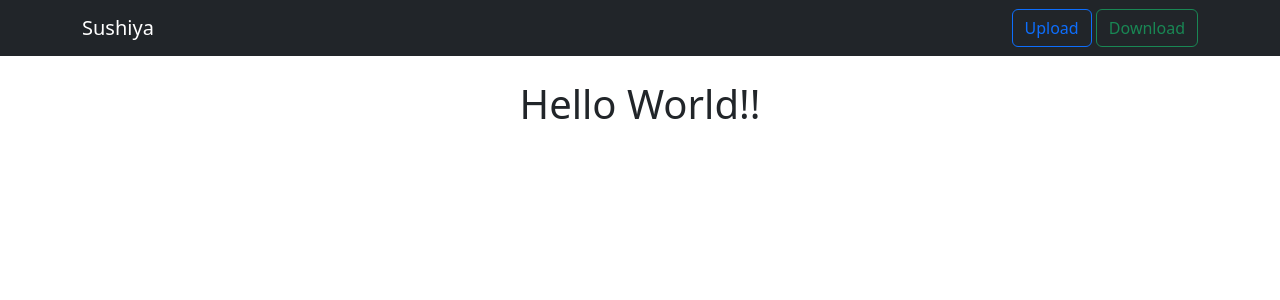
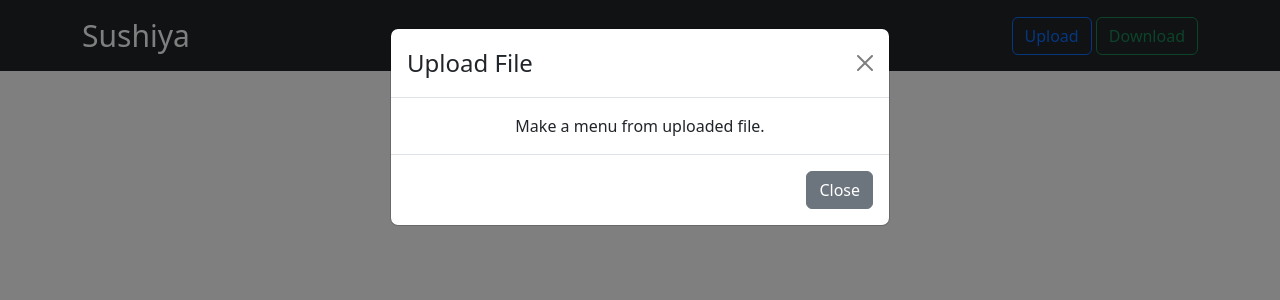
Before and after one commit to fasiha/menu-creator, a React (Create React App) app: page / in a window 1280 px wide. Both pictures are taken after a click on the button "Upload". Shown: the top 300 px of the page. Built offline with nearby package versions, Linux system fonts and the light colour scheme.

Commit message:
Added popup windows to the Upload and Download buttons.

```diff
--- a/src/components/Header.css
+++ b/src/components/Header.css
@@ -0,0 +1,3 @@
+.navbar-brand {
+    font-size:30px;
+}
--- a/src/components/Header.js
+++ b/src/components/Header.js
@@ -1,21 +1,38 @@
 import Container from 'react-bootstrap/Container';
 import Button from 'react-bootstrap/Button';
 import Navbar from 'react-bootstrap/Navbar';
+import React, { useState } from 'react';
+import './Header.css'
+import Popup from './Popup'
 
 function Header(props) {
+    const [show, setShow] = useState(false);
+    const [text, setText] = useState('');
+    const handleShow = () => setShow(true);
+
+    function fileUpload(e){
+        setText(e.target.innerText)
+        handleShow()
+    }
+    function fileDownload(e){
+        setText(e.target.innerText)
+        handleShow()
+
+    }
    return (
     <>
       <Navbar bg="dark" variant="dark" expand='lg'>
         <Container>
           <Navbar.Brand href="#home">{props.restaurant}</Navbar.Brand>
           <div>
-          <Button variant="outline-primary">Upload</Button>{' '}
-          <Button variant="outline-success">Download</Button>{' '}
+          <Button variant="outline-primary" onClick={fileUpload}>Upload</Button>{' '}
+          <Button variant="outline-success" onClick={fileDownload}>Download</Button>{' '}
           </div>
         </Container>
+
       </Navbar>
       <br />
-
+      <Popup text={text} show={show} setShow = {setShow} />
     </>
   );
 }
--- /dev/null
+++ b/src/components/Popup.js
@@ -0,0 +1,39 @@
+import Button from 'react-bootstrap/Button';
+import Modal from 'react-bootstrap/Modal';
+
+function Popup(props) {
+  const {text,show,setShow} = props
+  const handleClose = () => setShow(false);
+  let message = ''
+  if (text==='Upload'){
+    message = "Make a menu from uploaded file."
+  }
+  else {
+    message = "Download a menu file."
+  }
+
+  return (
+    <>
+      <Modal
+        show={show}
+        onHide={handleClose}
+        backdrop="static"
+        keyboard={false}
+      >
+        <Modal.Header closeButton>
+          <Modal.Title>{text} File</Modal.Title>
+        </Modal.Header>
+        <Modal.Body>
+          {message}
+        </Modal.Body>
+        <Modal.Footer>
+          <Button variant="secondary" onClick={handleClose}>
+            Close
+          </Button>
+        </Modal.Footer>
+      </Modal>
+    </>
+  );
+}
+
+export default Popup;
```
Also changed, not shown: src/components/FileUpload.js (added).
